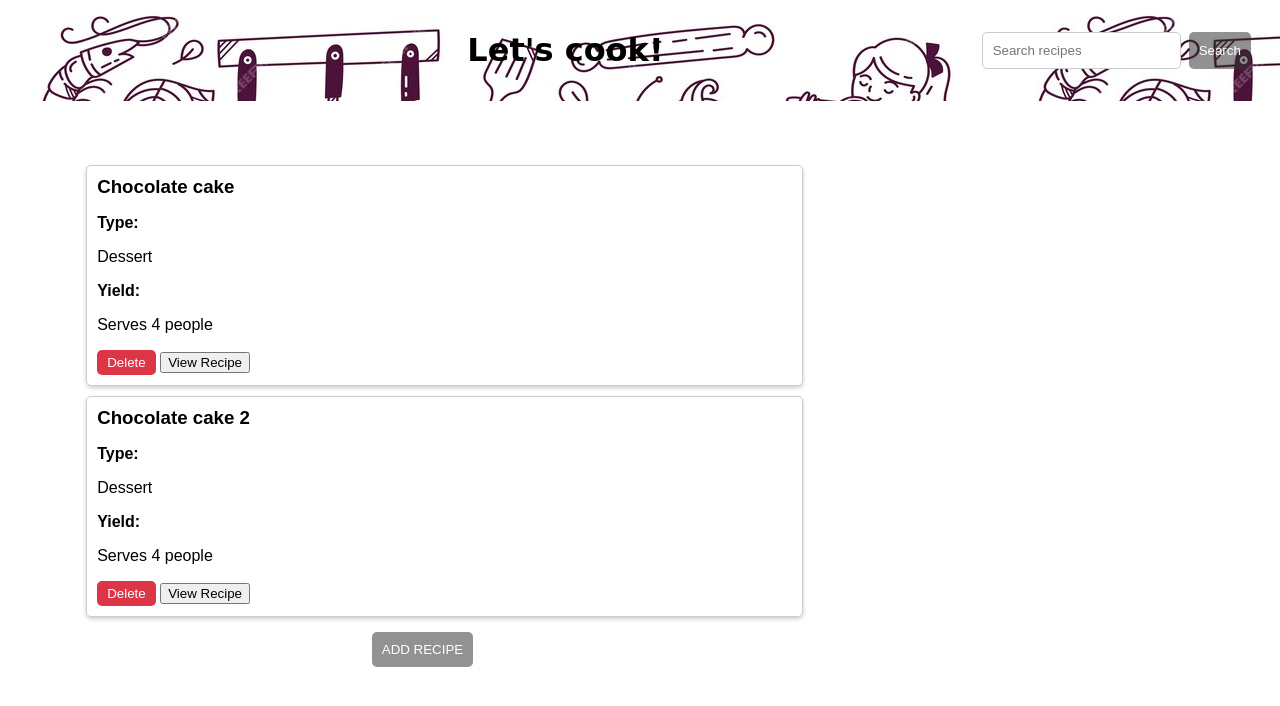
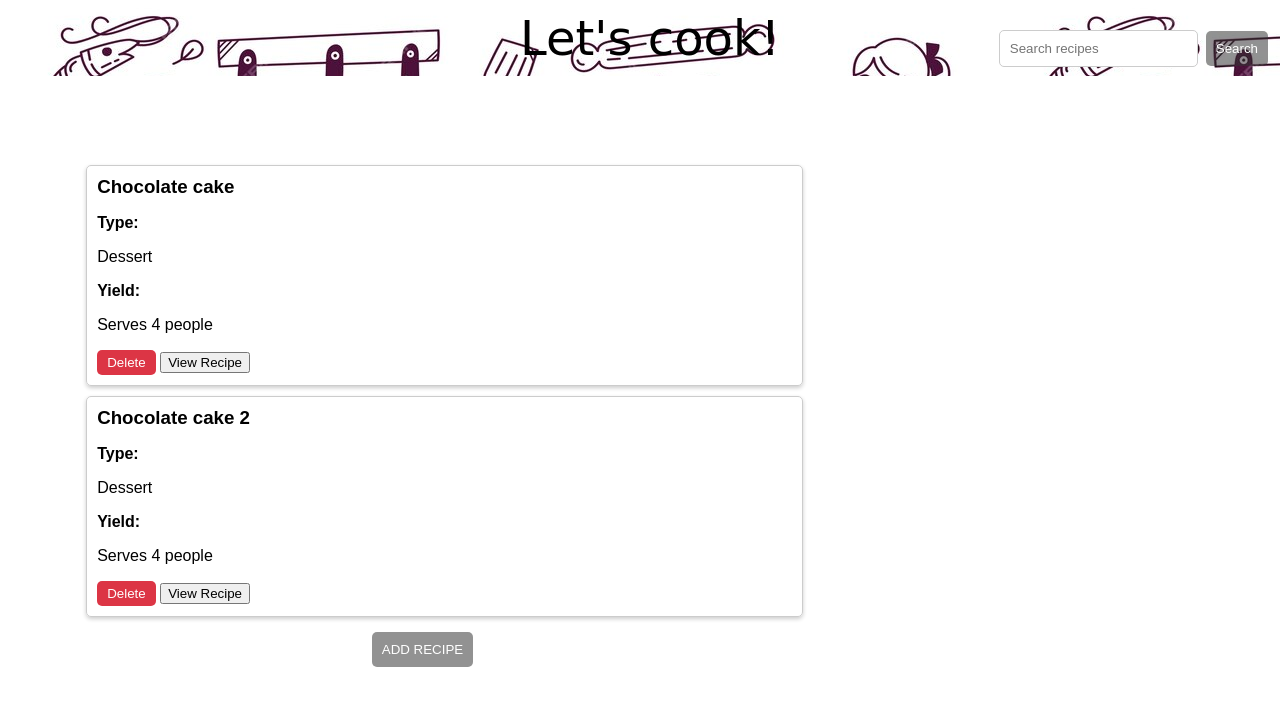
Before and after one commit to Bellamcr/project1-recipe-book, a plain HTML site: page index.html in a window 1280 px wide. Drawn offline with Linux system fonts and the light colour scheme.

Commit message:
Align items in the header

```diff
--- a/index.css
+++ b/index.css
@@ -3,7 +3,7 @@ body {
 }
 
 .header {
-  /* background-color: plum; */
+  background-color: plum;
   position: fixed;
   top: 0;
   width: 100%;
@@ -11,23 +11,23 @@ body {
   left: 0;
 
   display: flex;
-  align-items: center;
-  justify-content: space-around;
-  gap: 15em;
+  justify-content: center;
 
   background-image: url(background.jpg);
 }
 
 .title {
   font-family: cursive;
-  font-size: 1em;
+  font-size: 3em;
   color: #000;
-  display: flex;
-  margin-left: 100px;
 }
 
 .search-box {
+  position: absolute;
+  right: 2em;
+  height: 100%;
   display: flex;
+  align-items: center;
   gap: 0.5em;
 }
 
@@ -49,16 +49,6 @@ body {
 .press-search-btn:hover {
   background-color: purple;
 }
-/* .background-nav-img {
-  width: fit-content;
-  height: fit-content;
-} */
-
-/* .background-nav {
-  width: 100%;
-  height: fit-content;
-  opacity: 0.5;
-} */
 
 .container {
   display: flex;
--- a/index.html
+++ b/index.html
@@ -8,16 +8,12 @@
 </head>
 <body>
     <div class="header">
-        <div>
-
-        </div>
         <div class="title">
-            <h1>Let's cook!</h1>
+            Let's cook!
         </div>
         <div class="search-box">
             <input type="text" class="search-control" placeholder="Search recipes" id="search-input"/>
             <button type="submit" class="press-search-btn" id="search-btn">Search</button>
-            <!-- <img class="background-nav-img" src="background.jpg" alt="background-nav"></img> -->
         </div>
     </div>
     <div class="container">
```
